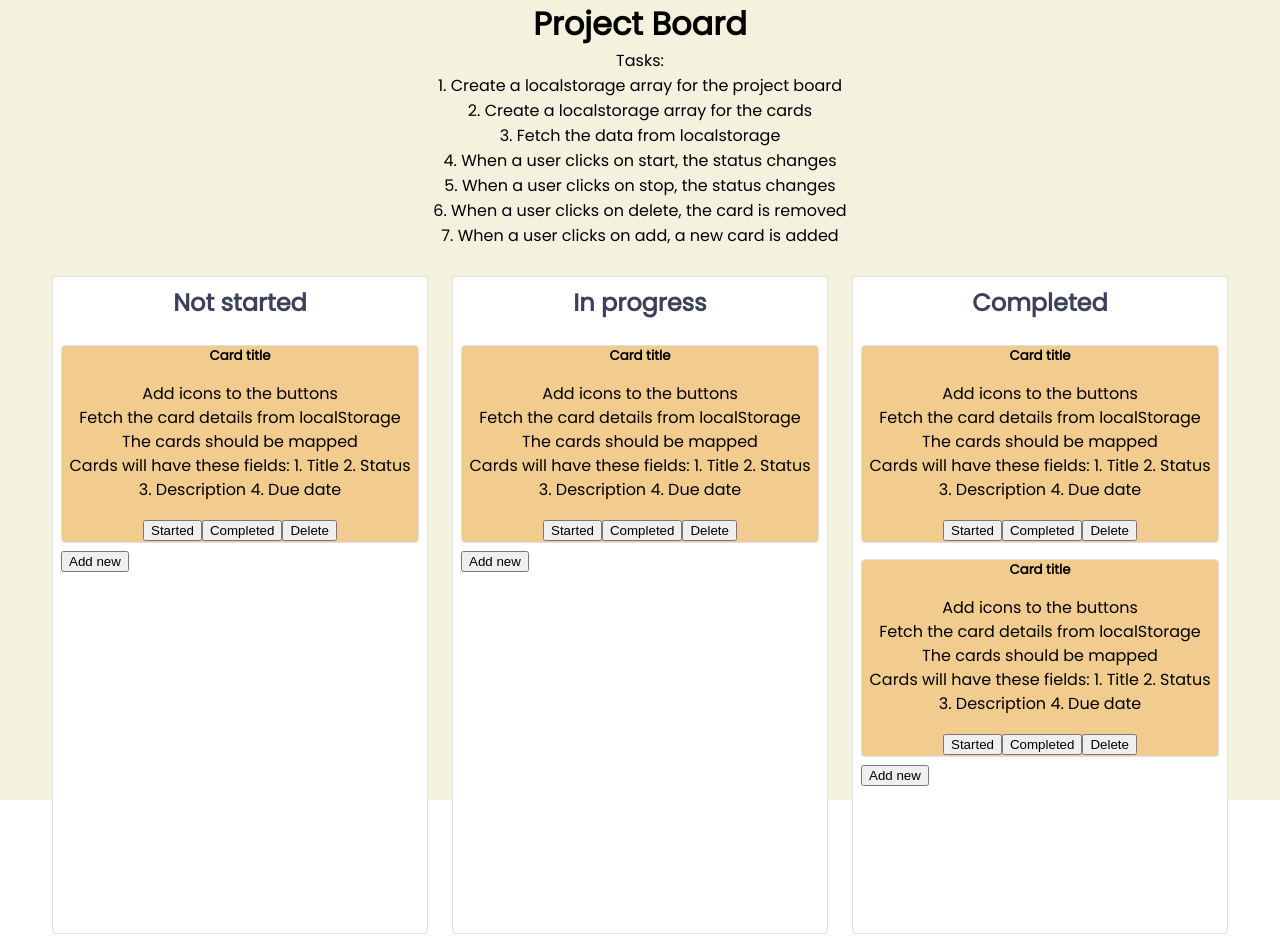
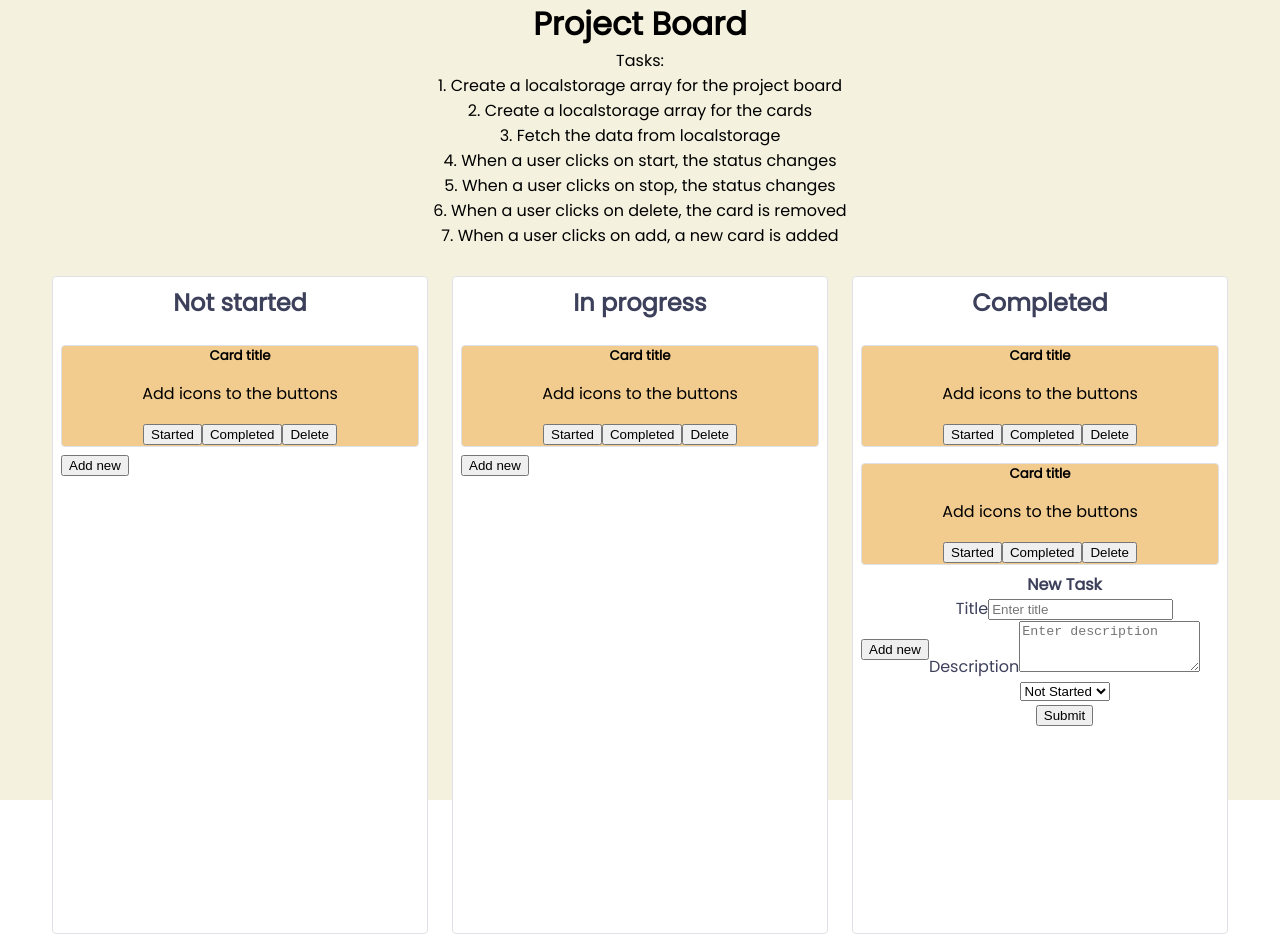
Before and after one commit to RealShivesh/react-project-board, a React (Create React App) app: page / in a window 1280 px wide. Built offline with nearby package versions, Linux system fonts and the light colour scheme.

Commit message:
adds new project section

```diff
--- a/src/App.js
+++ b/src/App.js
@@ -1,6 +1,7 @@
 import logo from './logo.svg';
 import './App.css';
 import ProjectBoard from './components/ProjectBoard';
+import { useState } from 'react';
 
 function App() {
   return (
--- a/src/components/NewTask.jsx
+++ b/src/components/NewTask.jsx
@@ -1,10 +1,10 @@
 import React from 'react';
 
-const NewTask = () => {
+const NewTask = (newProject) => {
   return (
     <>
       <div>
-        <h2>New Task</h2>
+        <h4>New Task</h4>
         <form>
           <div className="form-group">
             <label htmlFor="title">Title</label>
@@ -15,6 +15,25 @@ const NewTask = () => {
               placeholder="Enter title"
             />
           </div>
+          <div className="form-group">
+            <label htmlFor="description">Description</label>
+            <textarea
+              className="form-control"
+              id="description"
+              rows="3"
+              placeholder="Enter description"
+            ></textarea>
+          </div>
+          <div>
+            <select className="form-control" id="status">
+              <option>Not Started</option>
+              <option>In progress</option>
+              <option>Completed</option>
+            </select>
+          </div>
+          <button type="submit" className="btn btn-primary">
+            Submit
+          </button>
         </form>
       </div>
     </>
--- a/src/components/ProjectBoard.jsx
+++ b/src/components/ProjectBoard.jsx
@@ -1,7 +1,50 @@
+import { useState } from 'react';
+import NewTask from './NewTask';
 import ProjectCard from './ProjectCard';
 
 const ProjectBoard = () => {
-  console.log(localStorage.getItem('tasks'));
+  const [projects, setProjects] = useState([]);
+  const [newProject, setNewProject] = useState(false);
+  const [project, setProject] = useState({});
+  const [isLoading, setIsLoading] = useState(false);
+  const [error, setError] = useState(false);
+
+  const handleNewProject = () => {
+    setNewProject(true);
+  };
+
+  const handleClose = () => {
+    setNewProject(false);
+  };
+
+  const handleSubmit = (e) => {
+    e.preventDefault();
+    setIsLoading(true);
+    setError(false);
+    const data = {
+      title: e.target.title.value,
+      description: e.target.description.value,
+      status: e.target.status.value,
+    };
+    //add the data to localstorage
+    setProjects([...projects, data]);
+    setIsLoading(false);
+    setNewProject(false);
+    setProject({});
+    e.target.reset();
+  };
+
+  const handleEdit = (project) => {
+    setProject(project);
+    setNewProject(true);
+  };
+
+  const handleDelete = (id) => {
+    const newProjects = projects.filter((project) => project.id !== id);
+    setProjects(newProjects);
+  };
+
+  console.log(localStorage.getItem('projects'));
   return (
     <div className="project-board">
       <div className="column">
@@ -23,7 +66,8 @@ const ProjectBoard = () => {
         <div className="card-stack">
           <ProjectCard />
           <ProjectCard />
-          <button>Add new</button>
+          <button newProject>Add new</button>
+          <NewTask handleSubmit={handleSubmit} />
         </div>
       </div>
     </div>
--- a/src/components/ProjectCard.jsx
+++ b/src/components/ProjectCard.jsx
@@ -4,16 +4,7 @@ const ProjectCard = () => {
   return (
     <div className="card">
       <h5 className="card-title">Card title</h5>
-      <p className="card-text">
-        Add icons to the buttons
-        <br />
-        Fetch the card details from localStorage
-        <br />
-        The cards should be mapped
-        <br />
-        Cards will have these fields: 1. Title 2. Status 3. Description 4. Due
-        date
-      </p>
+      <p className="card-text">Add icons to the buttons</p>
       <div>
         <button>Started</button>
         <button>Completed</button>
```
Also changed, not shown: src/data/tasksList.js (added, +32 -0 lines).
